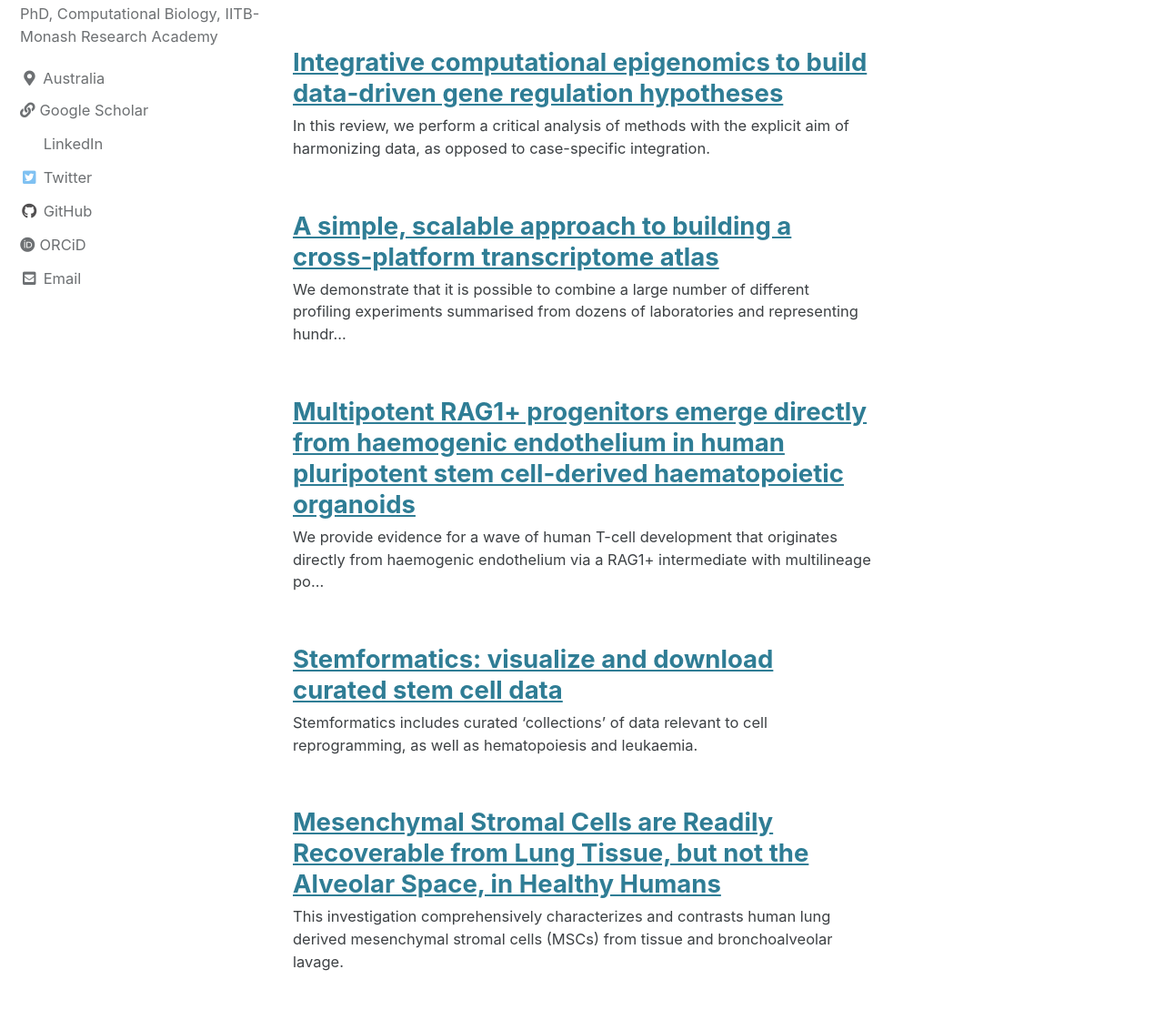
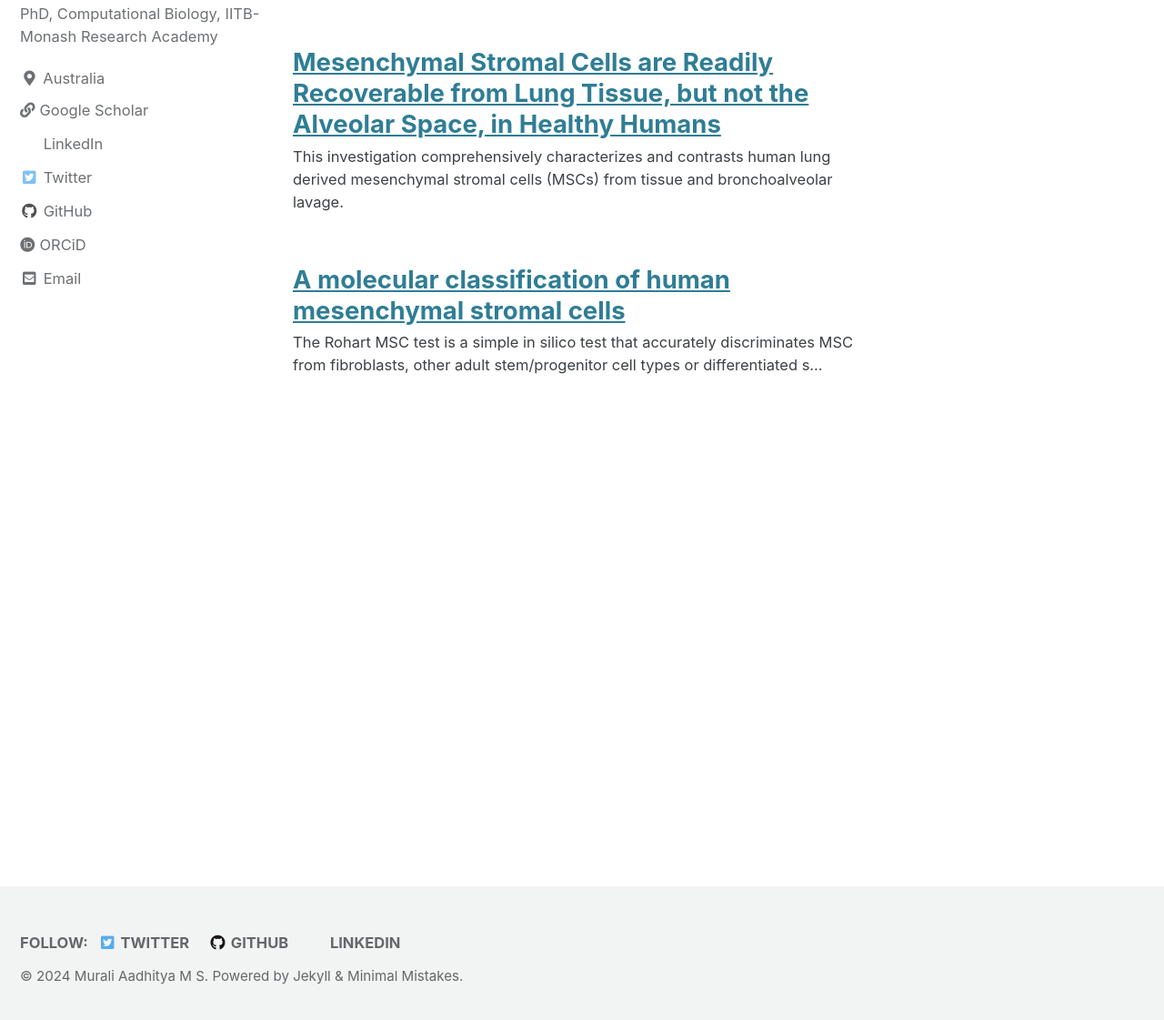
Before and after one commit to MuraliAadhityaMS/muraliaadhityams.github.io, a Jekyll site: the page built from _pages/publications.md, in a window 1280 px wide and 1400 px high, cut to the strip 271-1392 px from the top of the window. Shown: the whole strip at 91% size. Built offline with Jekyll 4.4.1, drawn with Linux system fonts in a browser that asks for light colours; cached includes are drawn as plain includes.

Commit message:
change pubs

````diff
--- a/_publications/2018-11-08-nar.md
+++ /dev/null
@@ -1,42 +0,0 @@
----
-title: "Stemformatics: visualize and download curated stem cell data"
-collection: publications
-permalink: /publications/2018-11-08-nar
-excerpt: 'Stemformatics includes curated ‘collections’ of data relevant to cell reprogramming, as well as hematopoiesis and leukaemia.'
-date: 2018-11-08
-venue: 'Nucleic Acids Research'
-paperurl: 'https://doi.org/10.1093/nar/gky1064'
-citation: 'Jarny Choi, Chris M Pacheco, Rowland Mosbergen, Othmar Korn, Tyrone Chen, Isha Nagpal, Steve Englart, Paul W Angel, Christine A Wells, &quot;Stemformatics: visualize and download curated stem cell data.&quot; <i>Nucleic Acids Research</i>, Volume 47, Issue D1, 08 January 2019, Pages D841–D846. DOI: https://doi.org/10.1093/nar/gky1064'
----
-Stemformatics includes curated ‘collections’ of data relevant to cell reprogramming, as well as hematopoiesis and leukaemia. Rather than simply rehosting datasets as they appear in public repositories, Stemformatics uses a stringent set of quality control metrics and its own pipelines to process handpicked datasets from raw files.
-
-![](../files/gky1064fig3.jpeg)
-
-*Percentage of datasets passing quality control for journal of publication (not all journals are shown). Numbers on each bar indicate the number of passed/total datasets and colours indicate the impact factor range of the journal.*
-
-[Online version](https://doi.org/10.1093/nar/gky1064)
-
-[Download paper here](http://tyronechen.github.io/files/gky1064.pdf)
-
-Plain text citation:
-
-Jarny Choi, Chris M Pacheco, Rowland Mosbergen, Othmar Korn, Tyrone Chen, Isha Nagpal, Steve Englart, Paul W Angel, Christine A Wells, &quot;Stemformatics: visualize and download curated stem cell data.&quot; <i>Nucleic Acids Research</i>, Volume 47, Issue D1, 08 January 2019, Pages D841–D846. DOI: https://doi.org/10.1093/nar/gky1064
-
-Bibtex citation:
-
-```
-@article{10.1093/nar/gky1064,
-    author = {Choi, Jarny and Pacheco, Chris M and Mosbergen, Rowland and Korn, Othmar and Chen, Tyrone and Nagpal, Isha and Englart, Steve and Angel, Paul W and Wells, Christine A},
-    title = "{Stemformatics: visualize and download curated stem cell data}",
-    journal = {Nucleic Acids Research},
-    volume = {47},
-    number = {D1},
-    pages = {D841-D846},
-    year = {2018},
-    month = {11},
-    issn = {0305-1048},
-    doi = {10.1093/nar/gky1064},
-    url = {https://doi.org/10.1093/nar/gky1064},
-    eprint = {https://academic.oup.com/nar/article-pdf/47/D1/D841/27437452/gky1064.pdf},
-}
-```
--- a/_publications/2020-01-06-nature-cell-biology.md
+++ /dev/null
@@ -1,38 +0,0 @@
----
-title: "Multipotent RAG1+ progenitors emerge directly from haemogenic endothelium in human pluripotent stem cell-derived haematopoietic organoids"
-collection: publications
-permalink: /publications/2020-01-06-nature-cell-biology
-excerpt: 'We provide evidence for a wave of human T-cell development that originates directly from haemogenic endothelium via a RAG1+ intermediate with multilineage potential.'
-date: 2020-01-06
-venue: 'Nature Cell Biology'
-paperurl: 'https://rdcu.be/b440v'
-citation: 'Ali Motazedian, Freya F. Bruveris, Santhosh V. Kumar, Jacqueline V. Schiesser, Tyrone Chen, Elizabeth S. Ng, Ann P. Chidgey, Christine A. Wells, Andrew G. Elefanty, Edouard G. Stanley, &quot;Multipotent RAG1+ progenitors emerge directly from haemogenic endothelium in human pluripotent stem cell-derived haematopoietic organoids.&quot; <i>Nat Cell Biol</i> 22, 60–73 (2020). DOI: https://doi.org/10.1038/s41556-019-0445-8'
----
-We provide evidence for a wave of human T-cell development that originates directly from haemogenic endothelium via a RAG1+ intermediate with multilineage potential.
-
-![](../files/41556_2019_445_Fig5_HTML.png)
-
-[Online version](https://rdcu.be/b440v)
-
-[Download paper here](http://tyronechen.github.io/files/s41556-019-0445-8.pdf)
-
-Plain text citation:
-
-Ali Motazedian, Freya F. Bruveris, Santhosh V. Kumar, Jacqueline V. Schiesser, Tyrone Chen, Elizabeth S. Ng, Ann P. Chidgey, Christine A. Wells, Andrew G. Elefanty, Edouard G. Stanley, &quot;Multipotent RAG1+ progenitors emerge directly from haemogenic endothelium in human pluripotent stem cell-derived haematopoietic organoids.&quot; <i>Nat Cell Biol</i> 22, 60–73 (2020). DOI: https://doi.org/10.1038/s41556-019-0445-8
-
-Bibtex citation:
-```
-@article{Motazedian2020,
-	author = {Motazedian, Ali and Bruveris, Freya F. and Kumar, Santhosh V. and Schiesser, Jacqueline V. and Chen, Tyrone and Ng, Elizabeth S. and Chidgey, Ann P. and Wells, Christine A. and Elefanty, Andrew G. and Stanley, Edouard G.},
-	doi = {10.1038/s41556-019-0445-8},
-	isbn = {4155601904458},
-	issn = {14764679},
-	journal = {Nature Cell Biology},
-	number = {January},
-	publisher = {Springer US},
-	title = {{Multipotent RAG1+ progenitors emerge directly from haemogenic endothelium in human pluripotent stem cell-derived haematopoietic organoids}},
-	url = {http://dx.doi.org/10.1038/s41556-019-0445-8},
-	volume = {22},
-	year = {2020}
-}
-```
--- a/_publications/2020-03-09-biorxiv.md
+++ /dev/null
@@ -1,36 +0,0 @@
----
-title: "A simple, scalable approach to building a cross-platform transcriptome atlas"
-collection: publications
-permalink: /publications/2020-03-09-biorxiv
-excerpt: 'We demonstrate that it is possible to combine a large number of different profiling experiments summarised from dozens of laboratories and representing hundreds of donors, to create an integrated molecular map of human tissue.'
-date: 2020-03-09
-venue: 'PLoS computational biology'
-paperurl: 'https://doi.org/10.1371/journal.pcbi.1008219'
-citation: 'Paul W Angel, Nadia Rajab, Yidi Deng, Chris M Pacheco, Tyrone Chen, Kim-Anh Lê Cao, Jarny Choi, Christine A Wells, &quot;A simple, scalable approach to building a cross-platform transcriptome atlas.&quot; <i>bioRxiv</i>, 2020.03.09.984468. DOI: https://doi.org/10.1101/2020.03.09.984468'
----
-We demonstrate that it is possible to combine a large number of different profiling experiments summarised from dozens of laboratories and representing hundreds of donors, to create an integrated molecular map of human tissue.
-
-![](../files/2020.03.09.984468v1.full.jpg)
-
-[Online version](https://doi.org/10.1371/journal.pcbi.1008219)
-
-[Download paper here](https://journals.plos.org/ploscompbiol/article/file?id=10.1371/journal.pcbi.1008219&type=printable)
-
-Plain text citation:
-
-Paul W Angel, Nadia Rajab, Yidi Deng, Chris M Pacheco, Tyrone Chen, Kim-Anh Lê Cao, Jarny Choi, Christine A Wells, &quot;A simple, scalable approach to building a cross-platform transcriptome atlas.&quot; <i>PLoS computational biology</i>, 16.9 (2020): e1008219. DOI: https://doi.org/10.1371/journal.pcbi.1008219
-
-
-Bibtex citation:
-```
-@article{angel2020simple,
-  title={A simple, scalable approach to building a cross-platform transcriptome atlas},
-  author={Angel, Paul W and Rajab, Nadia and Deng, Yidi and Pacheco, Chris M and Chen, Tyrone and L{\^e} Cao, Kim-Anh and Choi, Jarny and Wells, Christine A},
-  journal={PLoS computational biology},
-  volume={16},
-  number={9},
-  pages={e1008219},
-  year={2020},
-  publisher={Public Library of Science San Francisco, CA USA}
-}
-```
--- a/_publications/2020-06-16-gigascience.md
+++ /dev/null
@@ -1,39 +0,0 @@
----
-title: "Integrative computational epigenomics to build data-driven gene regulation hypotheses"
-collection: publications
-permalink: /publications/2020-06-16-gigascience
-excerpt: 'In this review, we perform a critical analysis of methods with the explicit aim of harmonizing data, as opposed to case-specific integration.'
-date: 2020-06-16
-venue: 'GigaScience'
-paperurl: 'http://dx.doi.org/10.1093/gigascience/giaa064'
-citation: 'Tyrone Chen, Sonika Tyagi, &quot;Integrative computational epigenomics to build data-driven gene regulation hypotheses.&quot; <i>GigaScience</i>, Volume 9, Issue 6, June 2020, giaa064. DOI: https://doi.org/10.1093/gigascience/giaa064'
----
-In this review, we perform a critical analysis of methods with the explicit aim of harmonising data, as opposed to case-specific integration. This revealed that matrix factorisation, latent variable analysis, and deep learning are potent strategies. Finally, we describe the properties of an ideal universal data harmonisation framework.
-
-![](../files/giaa064fig3.jpeg)
-
-[Online version](http://dx.doi.org/10.1093/gigascience/giaa064)
-
-[Download paper here](http://tyronechen.github.io/files/giaa064.pdf)
-
-Plain text citation:
-
-Tyrone Chen, Sonika Tyagi, &quot;Integrative computational epigenomics to build data-driven gene regulation hypotheses.&quot; <i>GigaScience</i>, Volume 9, Issue 6, June 2020, giaa064. DOI: https://doi.org/10.1093/gigascience/giaa064
-
-Bibtex citation:
-```
-@article{10.1093/gigascience/giaa064,
-    author = {Chen, Tyrone and Tyagi, Sonika},
-    title = "{Integrative computational epigenomics to build data-driven gene regulation hypotheses}",
-    journal = {GigaScience},
-    volume = {9},
-    number = {6},
-    year = {2020},
-    month = {06},
-    issn = {2047-217X},
-    doi = {10.1093/gigascience/giaa064},
-    url = {https://doi.org/10.1093/gigascience/giaa064},
-    note = {giaa064},
-    eprint = {https://academic.oup.com/gigascience/article-pdf/9/6/giaa064/33393761/giaa064.pdf},
-}
-```
````
Also changed, not shown: _publications/2016-03-24-peerj.md (+1 -1 lines), _publications/2016-06-29-stem-cell.md (+1 -1 lines).
